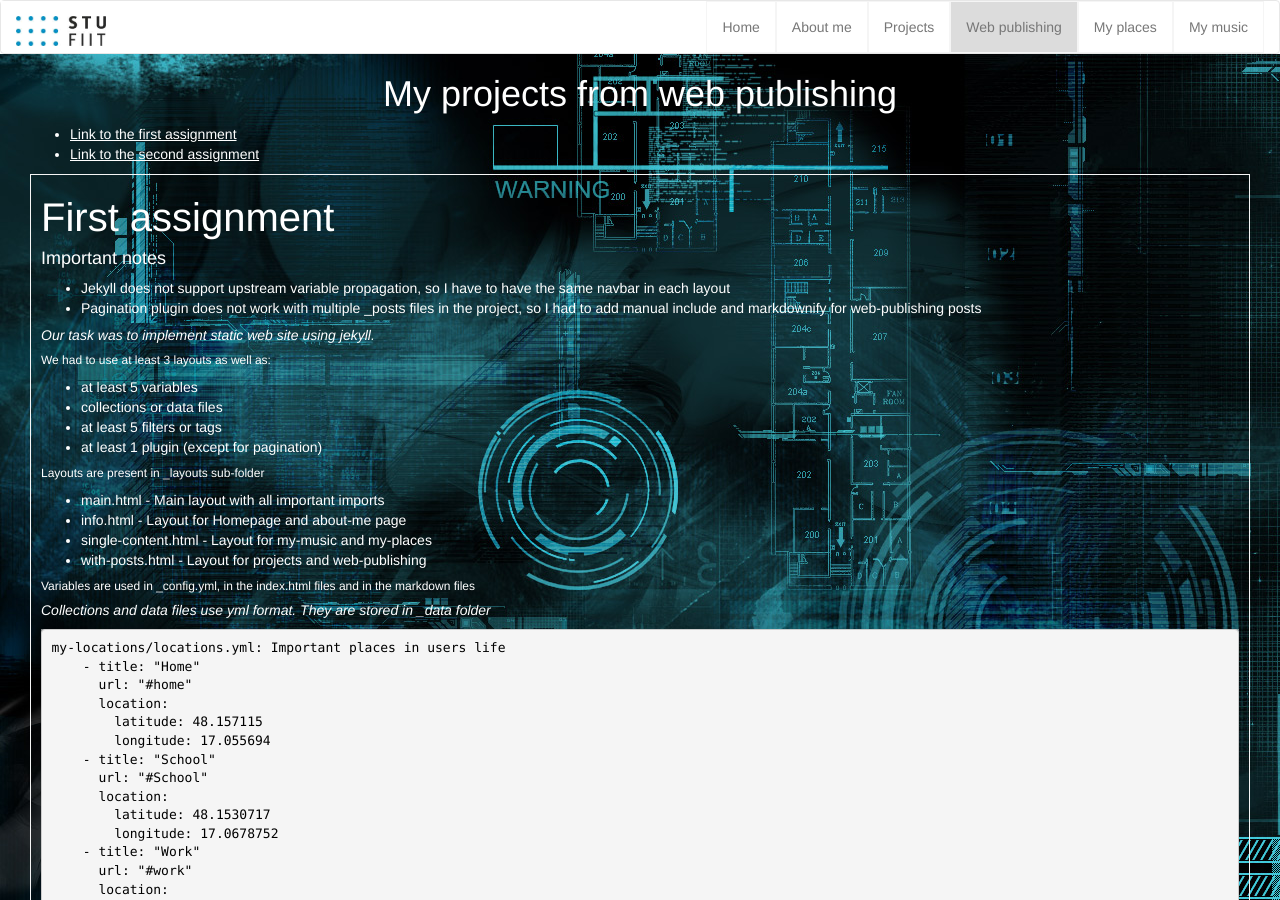
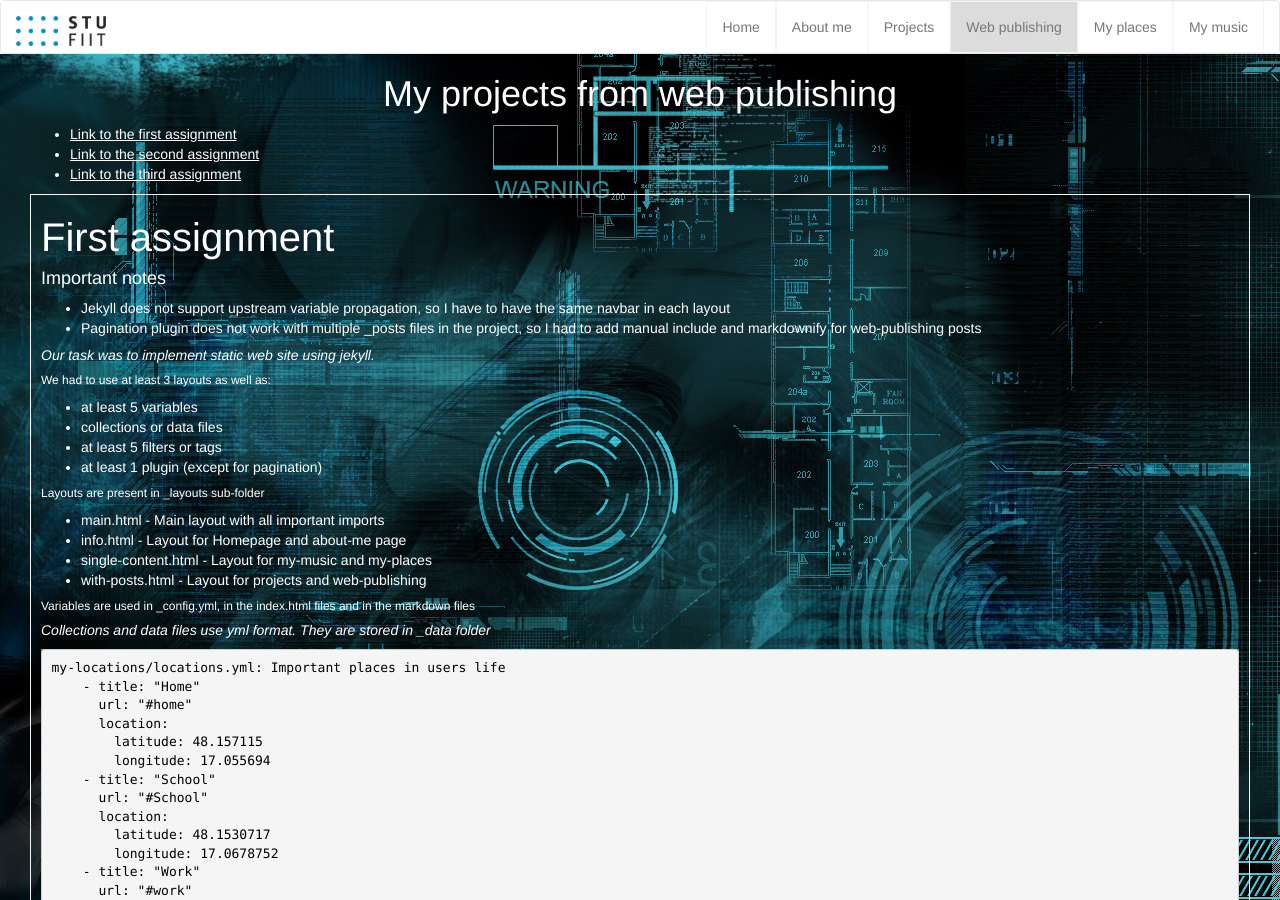
Before and after one commit to xdolnak/xdolnak.github.io, a Jekyll site: the page built from web-publishing/index.html, in a window 1280 px wide and 900 px high. Built offline with Jekyll 4.4.1, drawn with Linux system fonts in a browser that asks for light colours.

Commit message:
Added documentation for assignment 3.

```diff
--- a/web-publishing/index.html
+++ b/web-publishing/index.html
@@ -10,7 +10,7 @@ url: web-publishing
     <ul>
       <li><a href="#post-one">Link to the first assignment</a></li>
       <li><a href="#post-two">Link to the second assignment</a></li>
-      <li style="display: none"><a href="#post-three">Link to the third assignment</a></li>
+      <li><a href="#post-three">Link to the third assignment</a></li>
     </ul>
   </nav>
   <div id="post-one" class="web-publishing-post post">
```
